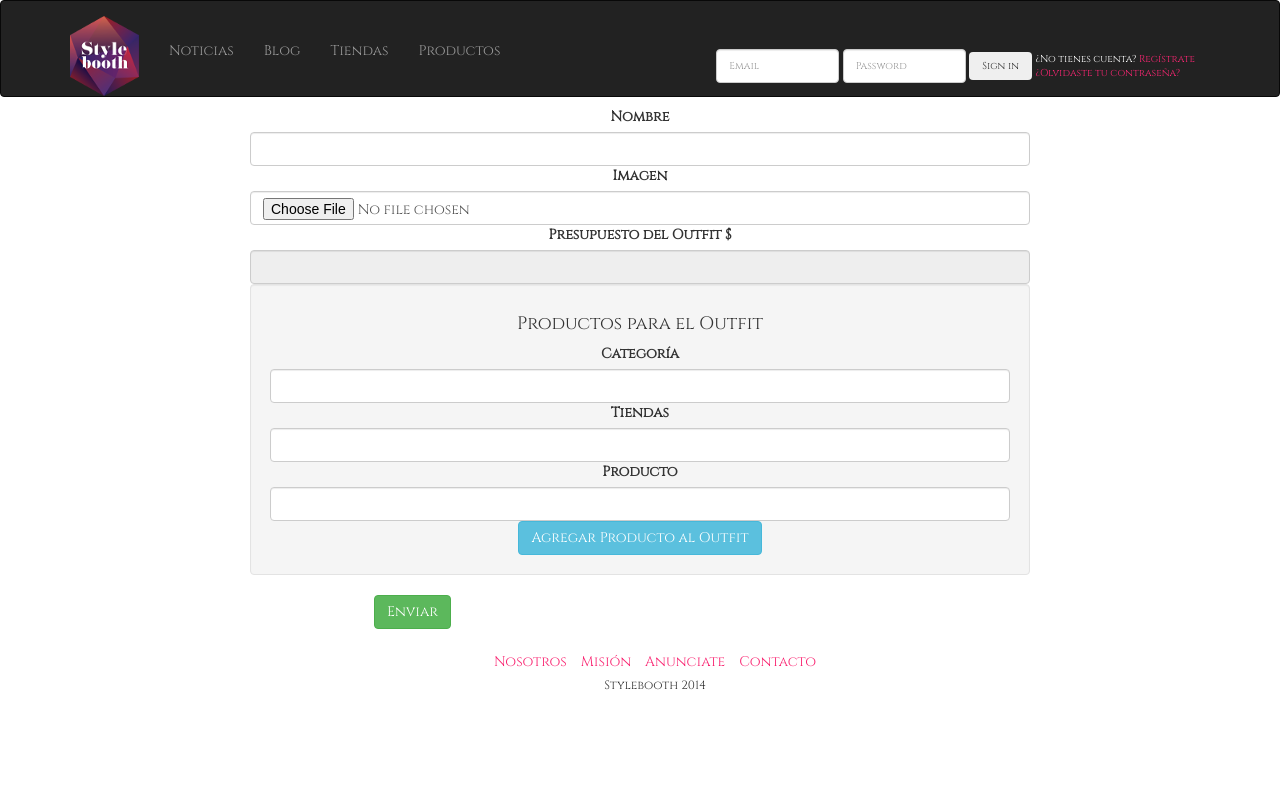
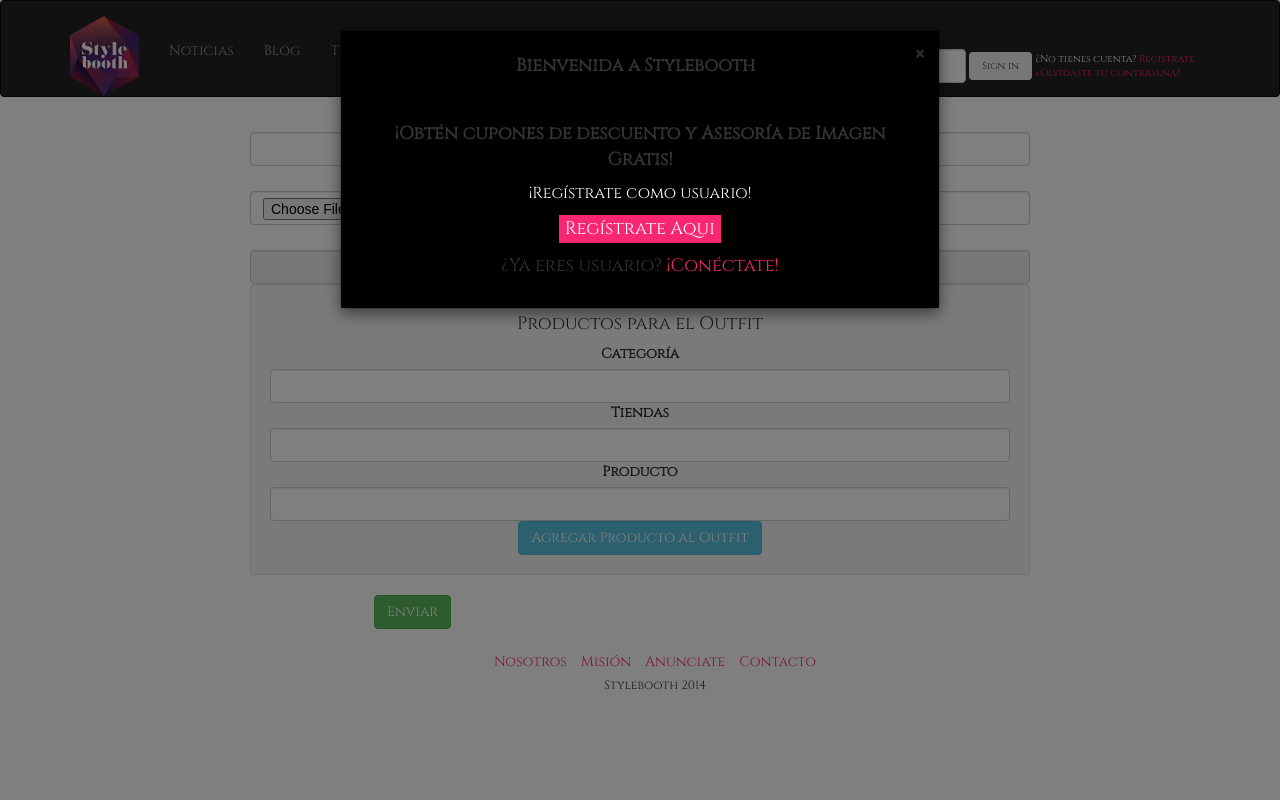
Before and after one commit to ismaelgonzalez/stylebooth, a CakePHP app: the page made by app/View/Outfits/add.ctp in a window 1280 px wide. Run offline with PHP 8.4 and a stand-in for CakePHP, Linux system fonts and the light colour scheme; the template is opened without the code that fills it, so the values that code supplies are empty; form fields are guessed from the names that the template uses; some libraries are stand-ins or nearby versions.

Commit message:
pop up ad al entrar a stylebooth

```diff
--- a/app/Controller/AppController.php
+++ b/app/Controller/AppController.php
@@ -63,6 +63,12 @@ class AppController extends Controller {
 			$sectionTitle = $action . ' ' . $this->name;
 		}
 		$this->set('sectionTitle', $sectionTitle);
+
+		if (!$this->Session->read('hasSeenPopUpAd')) {
+			$this->Session->write('hasSeenPopUpAd', false);
+		}
+
+		$this->set('hasSeenPopUpAd', $this->Session->read('hasSeenPopUpAd'));
 	}
 
 	 public function isAuthorized($user) {
--- a/app/View/Layouts/default.ctp
+++ b/app/View/Layouts/default.ctp
@@ -123,6 +123,26 @@ $cakeDescription = __d('cake_dev', 'Stylebooth');
 			</div>
 		</div>
 	</div>
+	<!-- Intro Ad -->
+	<div id="popUpAd" class="modal fade">
+		<div class="modal-dialog">
+			<div class="modal-content">
+				<div class="modal-header">
+					<button type="button" class="close" data-dismiss="modal" aria-hidden="true">&times;</button>
+					<h4>Bienvenida a Stylebooth</h4>
+				</div>
+				<div class="modal-body">
+					<p style="font-weight: bold;">¡Obtén cupones de descuento y Asesoría de Imagen <strong>Gratis</strong>!</p>
+					<p style="font-size: 16px; color: #ffffff;">¡Regístrate como usuario!</p>
+					<p>
+						<button style="background: #F92672; color: #ffffff; border: 0px;" onclick="window.open('/users/register', '_parent')">Regístrate Aqui</button>
+					</p>
+					<p>¿Ya eres usuario? <a href="/users/login">¡Conéctate!</a></p>
+				</div>
+			</div><!-- /.modal-content -->
+		</div><!-- /.modal-dialog -->
+	</div><!-- /.modal -->
+	<!-- Intro Ad -->
 	<!-- Facebooklogin thing -->
 	<div id="fb-root"></div>
 	<script type="text/javascript">
@@ -134,6 +154,21 @@ $cakeDescription = __d('cake_dev', 'Stylebooth');
 			document.getElementById("bannerLeft").innerHTML = "";
 			document.getElementById("bannerBottom").innerHTML = "";
 		}
+		$(function(){
+			<?php if (!$hasSeenPopUpAd) { ?>
+			$('#popUpAd').modal('show');
+			<?php } ?>
+
+			$('#popUpAd').on('hidden.bs.modal', function () {
+				$.ajax({
+					type: 'post',
+					url: '/stylebooth/hasSeenPopUpAd',
+					success: function(response){
+
+					}
+				});
+			})
+		});
 	</script>
 	<script>(function(d, s, id) {
 		var js, fjs = d.getElementsByTagName(s)[0];
--- a/app/webroot/css/stylebooth.css
+++ b/app/webroot/css/stylebooth.css
@@ -12,3 +12,29 @@ a:active {color:#F92672;}  /* selected link */
 .nav li a {
 	margin-top: 25px;
 }
+#popUpAd .modal-header {
+	background: #000;
+	font-size: 18px;
+	text-align: center;
+	border-bottom: 0px;
+}
+#popUpAd .modal-header h4 {
+	font-weight: bold;
+}
+#popUpAd .modal-header .close {
+	color: #cccccc;
+}
+#popUpAd .modal-body {
+	background: #000;
+	font-size: 18px;
+	text-align: center;
+}
+.popUpAdClose {
+	font-size: 14px;
+	color: #ffffff;
+	text-align: right;
+}
+.popUpAdClose a {
+	color: #fff;
+	text-decoration: none;
+}
```
Also changed, not shown: app/Controller/StyleboothController.php (+6 -1 lines).
